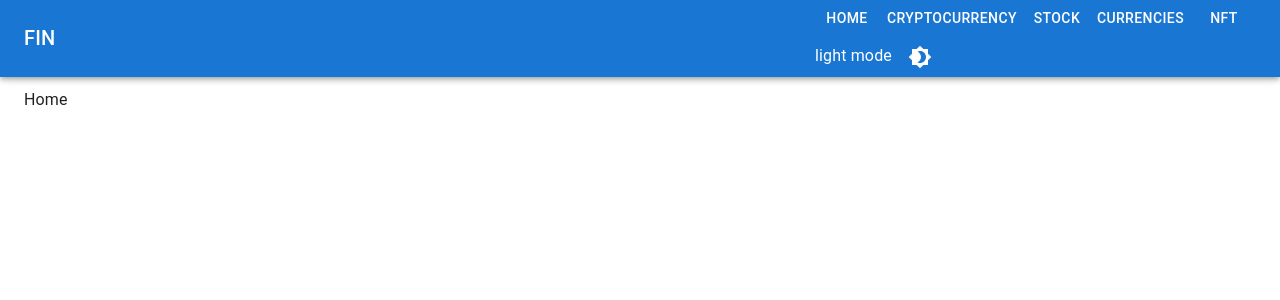
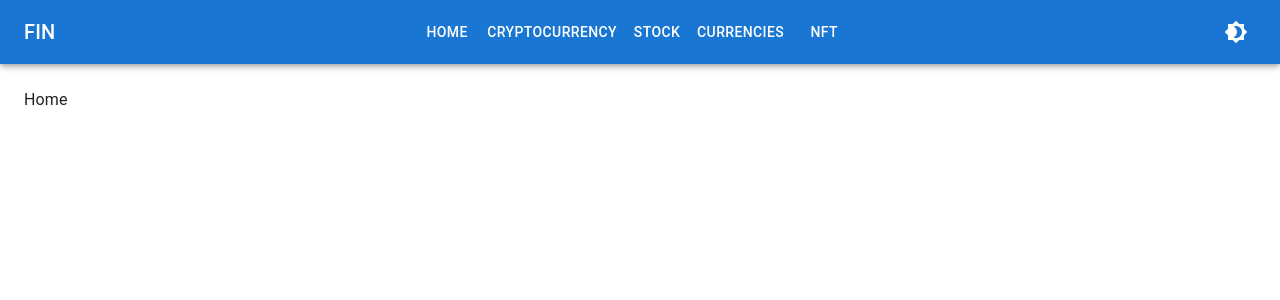
Before and after one commit to AlexeySazonov31/finance-React, a React (Create React App) app in the folder development/: page / in a window 1280 px wide. Shown: the top 300 px of the page. Built offline with nearby package versions, Linux system fonts and the light colour scheme.

Commit message:
header model

```diff
--- a/development/src/App.js
+++ b/development/src/App.js
@@ -1,4 +1,3 @@
-
 import * as React from "react";
 import AppBar from "@mui/material/AppBar";
 import Box from "@mui/material/Box";
@@ -20,7 +19,6 @@ import HomeIcon from "@mui/icons-material/Home";
 import { Link } from "react-router-dom";
 import Routes from "./routes";
 
-
 import { useTheme, ThemeProvider, createTheme } from "@mui/material/styles";
 
 import Brightness4Icon from "@mui/icons-material/Brightness4";
@@ -36,6 +34,7 @@ const navItems = [
   { name: "Currencies", to: "/currencies" },
   { name: "NFT", to: "nft" },
 ];
+
 
 function App() {
 
@@ -73,20 +72,22 @@ function App() {
   return (
     <Box sx={{ display: "flex" }}>
       <AppBar component="nav">
-        <Toolbar>
+        <Toolbar sx={{ display: "flex", justifyContent: "space-between" }}>
           <IconButton
             color="inherit"
             aria-label="open drawer"
             edge="start"
             onClick={handleDrawerToggle}
-            sx={{ mr: 2, display: { sm: "none" } }}
+            sx={{ ml: 0, display: { sm: "none" } }}
+            component="div"
+            size="large"
           >
-            <MenuIcon />
+            <MenuIcon fontSize="inherit" />
           </IconButton>
           <Typography
             variant="h6"
             component="div"
-            sx={{ flexGrow: 1, display: { xs: "none", sm: "block" } }}
+            sx={{  display: "block" }}
           >
             FIN
           </Typography>
@@ -96,12 +97,13 @@ function App() {
                 {elem.name}
               </Button>
             ))}
-            <div>
-            {theme.palette.mode} mode
-            <IconButton
-              sx={{ ml: 1 }}
+
+          </Box>
+          <IconButton
+              sx={{ mr: 0, }}
               onClick={colorMode.toggleColorMode}
               color="inherit"
+              component="div"
             >
               {theme.palette.mode === "dark" ? (
                 <Brightness7Icon />
@@ -109,8 +111,6 @@ function App() {
                 <Brightness4Icon />
               )}
             </IconButton>
-          </div>
-          </Box>
         </Toolbar>
       </AppBar>
       <Box component="nav">
--- a/development/src/index.js
+++ b/development/src/index.js
@@ -4,9 +4,6 @@ import { BrowserRouter as Router } from "react-router-dom";
 import App from './App';
 import reportWebVitals from './reportWebVitals';
 import { CssBaseline } from '@mui/material';
-
-import './styles/reset.css';
-import './styles/style.css';
 
 const root = ReactDOM.createRoot(document.getElementById("root"));
 
--- a/development/src/styles/reset.css
+++ /dev/null
@@ -1,48 +0,0 @@
-/* http://meyerweb.com/eric/tools/css/reset/
-   v2.0 | 20110126
-   License: none (public domain)
-*/
-
-html, body, div, span, applet, object, iframe,
-h1, h2, h3, h4, h5, h6, p, blockquote, pre,
-a, abbr, acronym, address, big, cite, code,
-del, dfn, em, img, ins, kbd, q, s, samp,
-small, strike, strong, sub, sup, tt, var,
-b, u, i, center,
-dl, dt, dd, ol, ul, li,
-fieldset, form, label, legend,
-table, caption, tbody, tfoot, thead, tr, th, td,
-article, aside, canvas, details, embed,
-figure, figcaption, footer, header, hgroup,
-menu, nav, output, ruby, section, summary,
-time, mark, audio, video {
-	margin: 0;
-	padding: 0;
-	border: 0;
-	font-size: 100%;
-	font: inherit;
-	vertical-align: baseline;
-}
-/* HTML5 display-role reset for older browsers */
-article, aside, details, figcaption, figure,
-footer, header, hgroup, menu, nav, section {
-	display: block;
-}
-body {
-	line-height: 1;
-}
-ol, ul {
-	list-style: none;
-}
-blockquote, q {
-	quotes: none;
-}
-blockquote:before, blockquote:after,
-q:before, q:after {
-	content: '';
-	content: none;
-}
-table {
-	border-collapse: collapse;
-	border-spacing: 0;
-}
--- a/development/src/styles/style.css
+++ /dev/null
@@ -1,4 +0,0 @@
-body {
-  background-color: antiquewhite;
-}
-/*# sourceMappingURL=style.css.map */
--- a/development/src/styles/style.scss
+++ /dev/null
@@ -1,3 +0,0 @@
-body {
-    background-color: antiquewhite;
-}
```
Also changed, not shown: 1 other file (tests, documents, lock files or other folders).
